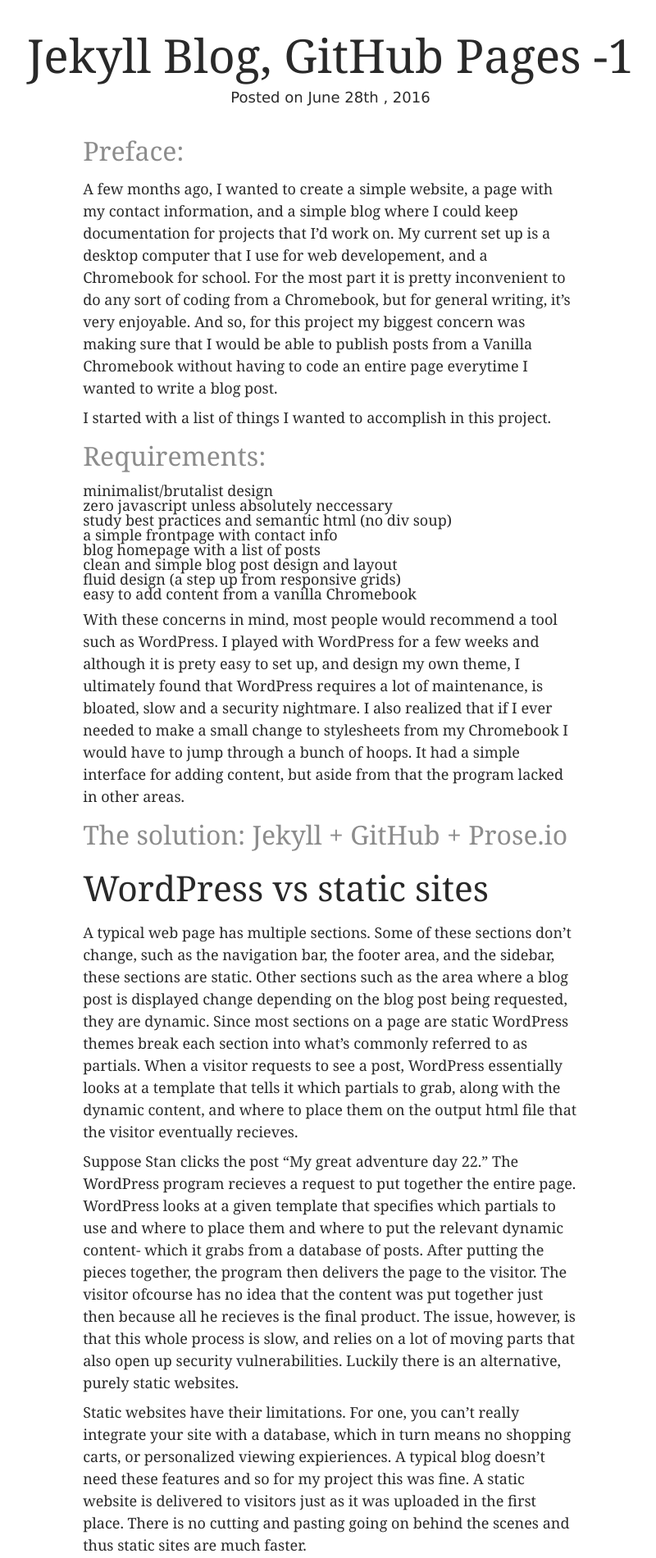
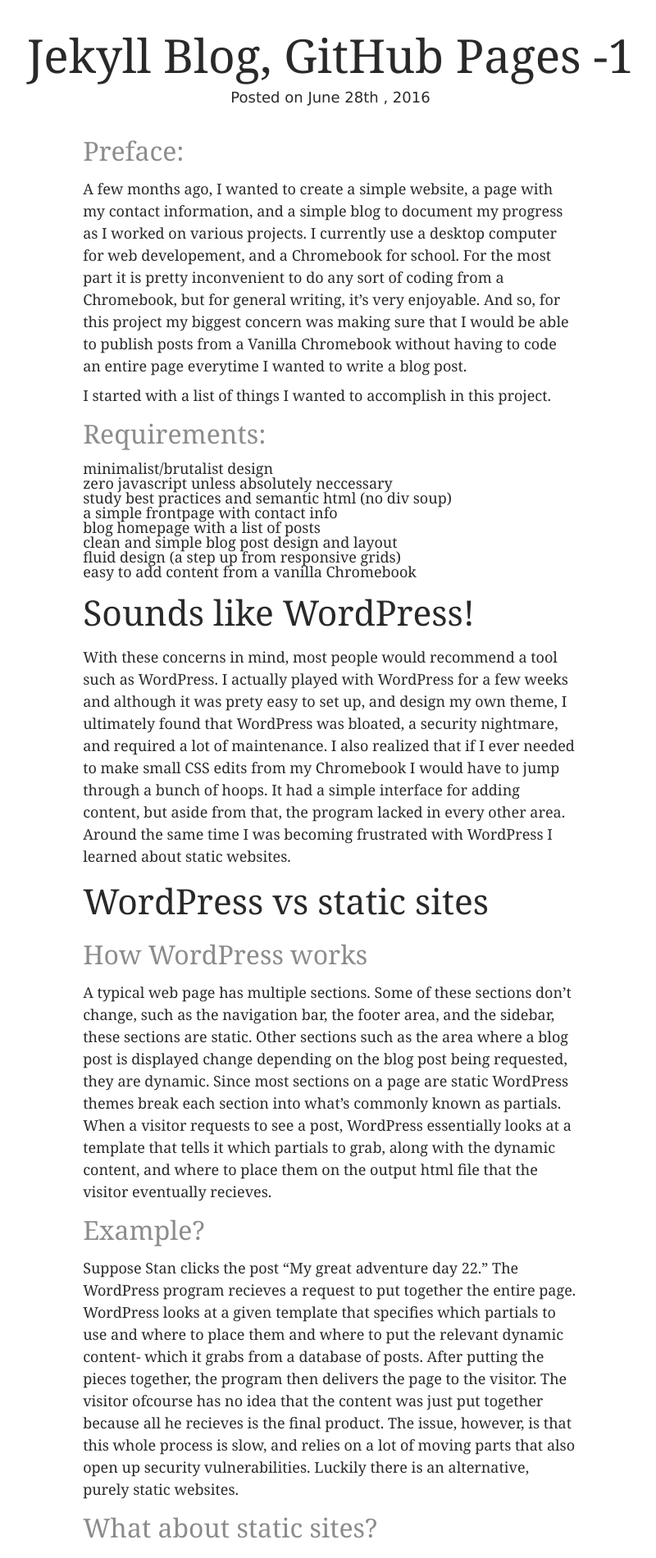
Before and after one commit to saimonhowlader/saimonhowlader.github.io, a Jekyll site: the page built from _posts/2016-06-28-Jekyll-Blog-GitHub-Pages-1.md, in a window 1280 px wide. Shown: the part 300-2200 px from the top of the page at 82% size, without its empty margins (237-1037 px from the left). Built offline with Jekyll 4.4.1, drawn with Linux system fonts in a browser that asks for light colours; some of the changed text lies outside the part shown.

Commit message:
Updated 2016-06-28-Jekyll-Blog-GitHub-Pages-1.md

```diff
--- a/_posts/2016-06-28-Jekyll-Blog-GitHub-Pages-1.md
+++ b/_posts/2016-06-28-Jekyll-Blog-GitHub-Pages-1.md
@@ -8,7 +8,7 @@
   languages (html, css, javascript).
 ---
 ### Preface:
-A few months ago, I wanted to create a simple website, a page with my contact information, and a simple blog where I could keep documentation for projects that I'd work on. My current set up is a desktop computer that I use for web developement, and a Chromebook for school. For the most part it is pretty inconvenient to do any sort of coding from a Chromebook, but for general writing, it's very enjoyable. And so, for this project my biggest concern was making sure that I would be able to publish posts from a Vanilla Chromebook without having to code an entire page everytime I wanted to write a blog post.
+A few months ago, I wanted to create a simple website, a page with my contact information, and a simple blog to document my progress as I worked on various projects. I currently use a desktop computer for web developement, and a Chromebook for school. For the most part it is pretty inconvenient to do any sort of coding from a Chromebook, but for general writing, it's very enjoyable. And so, for this project my biggest concern was making sure that I would be able to publish posts from a Vanilla Chromebook without having to code an entire page everytime I wanted to write a blog post.
 
 I started with a list of things I wanted to accomplish in this project.
 
@@ -23,18 +23,19 @@
 - fluid design (a step up from responsive grids)
 - easy to add content from a vanilla Chromebook
 
-With these concerns in mind, most people would recommend a tool such as WordPress. I played with WordPress for a few weeks and although it is prety easy to set up, and design my own theme, I ultimately found that WordPress requires a lot of maintenance, is bloated, slow and a security nightmare. I also realized that if I ever needed to make a small change to stylesheets from my Chromebook I would have to jump through a bunch of hoops. It had a simple interface for adding content, but aside from that the program lacked in other areas.
-
-### The solution: Jekyll + GitHub + Prose.io
-
+## Sounds like WordPress!
+With these concerns in mind, most people would recommend a tool such as WordPress. I actually played with WordPress for a few weeks and although it was prety easy to set up, and design my own theme, I ultimately found that WordPress was bloated, a security nightmare, and required a lot of maintenance. I also realized that if I ever needed to make small CSS edits from my Chromebook I would have to jump through a bunch of hoops. It had a simple interface for adding content, but aside from that, the program lacked in every other area. Around the same time I was becoming frustrated with WordPress I learned about static websites.
 
 
 ## WordPress vs static sites
-A typical web page has multiple sections. Some of these sections don't change, such as the navigation bar, the footer area, and the sidebar, these sections are static. Other sections such as the area where a blog post is displayed change depending on the blog post being requested, they are dynamic. Since most sections on a page are static WordPress themes break each section into what's commonly referred to as partials. When a visitor requests to see a post, WordPress essentially looks at a template that tells it which partials to grab, along with the dynamic content, and where to place them on the output html file that the visitor eventually recieves.
+### How WordPress works
+A typical web page has multiple sections. Some of these sections don't change, such as the navigation bar, the footer area, and the sidebar, these sections are static. Other sections such as the area where a blog post is displayed change depending on the blog post being requested, they are dynamic. Since most sections on a page are static WordPress themes break each section into what's commonly known as partials. When a visitor requests to see a post, WordPress essentially looks at a template that tells it which partials to grab, along with the dynamic content, and where to place them on the output html file that the visitor eventually recieves.
 
-Suppose Stan clicks the post "My great adventure day 22." The WordPress program recieves a request to put together the entire page. WordPress looks at a given template that specifies which partials to use and where to place them and where to put the relevant dynamic content- which it grabs from a database of posts. After putting the pieces together, the program then delivers the page to the visitor. The visitor ofcourse  has no idea that the content was put together just then because all he recieves is the final product. The issue, however, is that this whole process is slow, and relies on a lot of moving parts that also open up security vulnerabilities. Luckily there is an alternative, purely static websites.
+### Example?
+Suppose Stan clicks the post "My great adventure day 22." The WordPress program recieves a request to put together the entire page. WordPress looks at a given template that specifies which partials to use and where to place them and where to put the relevant dynamic content- which it grabs from a database of posts. After putting the pieces together, the program then delivers the page to the visitor. The visitor ofcourse  has no idea that the content was just put together because all he recieves is the final product. The issue, however, is that this whole process is slow, and relies on a lot of moving parts that also open up security vulnerabilities. Luckily there is an alternative, purely static websites.
 
-Static websites have their limitations. For one, you can't really integrate your site with a database, which in turn means no shopping carts, or personalized viewing expieriences. A typical blog doesn't need these features and so for my project this was fine. A static website is delivered to visitors just as it was uploaded in the first place. There is no cutting and pasting going on behind the scenes and thus static sites are much faster.
+### What about static sites?
+Static websites have their limitations. For one, you can't really integrate your site with a database, which in turn means no shopping carts, or personalized viewing expieriences. A typical blog doesn't need these features and so for my project this was fine. A static website is delivered to visitors just as it was uploaded in the first place, the same html file, without any cutting and pasting. Static sites are much faster, and have fewer moving parts.
 
 ## Concerns about static
 
@@ -42,6 +43,6 @@
 
 These generators use the same strategy as WordPress, they use a given template to compile partials and dynamic content. The only difference is that this is done before the site is initially uploaded. What goes in is what comes out. The typical workflow involves using the terminal to take a bunch of pieces of html and then compiling them into a final html file which is then uploaded to the website. Essentially all the cutting and pasting that takes place behind the scenes with WordPress is taken care of by the author right before they upload.
 
-## Can I do all this from a Chromebook?
+## Is this Chromebook friendly??
 
 It would probably be messy. When I was first introduced to static site generators I was looking at HUGO- a generator built with the Go langauge. It is supposed to be the fastest compiler so it was my first instinct. But then I read about Jekyll, and while it is supposed to be slower, it is also integrated with GitHub Pages. GitHub Pages is basically a service that allows GitHub respositories to act as a typical webhost. And it's free! Now what this means is that once you upload your partials and all the Jekyll files GitHub does all of the heavy lifting and compiles the entire website behind the scenes, and then hosts the resulting files. And since all you need to access GitHub is a browser this meant that I could edit partials and css files if I ever needed to, right from my Chromebook, without any need for a terminal or text editor.
```
